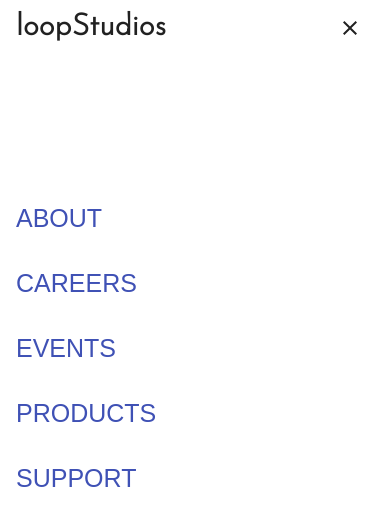
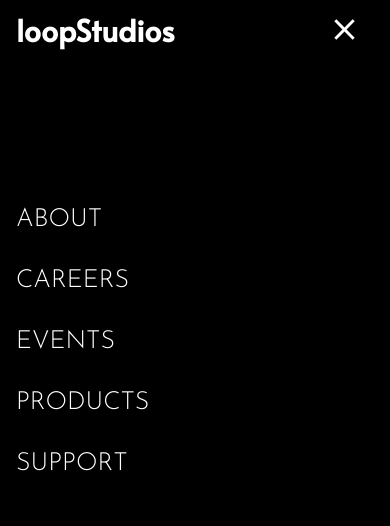
Before and after one commit to maxenceyrowah/loopstudios-landing-main, a React (Create React App) app: page / in a window 390 px wide. Both pictures are taken after a click on the button 308 px from the left and 55 px from the top of the page. Shown: the top 526 px of the page. Built offline with nearby package versions, Linux system fonts and the light colour scheme.

Commit message:
feat: add responsive screen menu for the mobile

```diff
--- a/src/components/Header-Content/ResponsiveMenu.js
+++ b/src/components/Header-Content/ResponsiveMenu.js
@@ -1,38 +1,28 @@
-import React from 'react';
-import { makeStyles } from '@material-ui/core/styles';
-import Button from '@material-ui/core/Button';
-import Dialog from '@material-ui/core/Dialog';
-import ListItem from '@material-ui/core/ListItem';
-import List from '@material-ui/core/List';
-import Toolbar from '@material-ui/core/Toolbar';
-import IconButton from '@material-ui/core/IconButton';
-import CloseIcon from '@material-ui/icons/Close';
-import Slide from '@material-ui/core/Slide';
-import { Menu } from '@material-ui/icons';
-import {Link} from "@material-ui/core"
+import React, { useState, forwardRef } from 'react';
+import { Button, Dialog, ListItem, List, Toolbar, IconButton, Slide, Link, withStyles } from '@material-ui/core';
+import { Menu, Close } from '@material-ui/icons';
 
-const useStyles = makeStyles((theme) => ({
-  appBar: {
-    position: 'relative'
-  },
-  title: {
-    marginLeft: theme.spacing(2),
-    flex: 1
-  },
-  dialog: {
+
+const StyledDialog = withStyles({
+  paperFullScreen: {
+    width: '100%',
+    height: '100%',
+    margin: 0,
+    maxWidth: '100%',
+    maxHeight: 'none',
+    borderRadius: 0,
+    backgroundColor: 'black',
     color: 'white',
-    backgroundColor: 'black'
-    // opacity: 0.8
   }
-}));
+})(Dialog);
 
-const Transition = React.forwardRef(function Transition(props, ref) {
+
+const Transition = forwardRef(function Transition(props, ref) {
   return <Slide direction="left" ref={ref} {...props} />;
 });
 
-export default function FullScreenDialog() {
-  const classes = useStyles();
-  const [open, setOpen] = React.useState(false);
+const ResponsiveMenu = () => {
+  const [open, setOpen] = useState(false);
 
   const handleClickOpen = () => {
     setOpen(true);
@@ -48,34 +38,44 @@ export default function FullScreenDialog() {
         <Menu fontSize="large" />
       </Button>
 
-      <Dialog fullScreen open={open} onClose={handleClose} TransitionComponent={Transition} className={classes.dialog}>
+      <StyledDialog fullScreen open={open} onClose={handleClose} TransitionComponent={Transition}>
         <Toolbar>
-          <p className="title-loop">
-            loopStudios
-          </p>
+          <p className="title-loop">loopStudios</p>
           <IconButton edge="start" color="inherit" onClick={handleClose} aria-label="close">
-            <CloseIcon />
+            <Close fontSize="large" />
           </IconButton>
         </Toolbar>
 
         <List className="menu_list">
           <ListItem>
-          <Link underline="none" component="button" className="menu_list-mod">ABOUT</Link>
+            <Link underline="none" component="button" className="menu_list-mod">
+              ABOUT
+            </Link>
           </ListItem>
           <ListItem>
-          <Link underline="none" component="button" className="menu_list-mod">CAREERS</Link>
+            <Link underline="none" component="button" className="menu_list-mod">
+              CAREERS
+            </Link>
           </ListItem>
           <ListItem>
-          <Link underline="none" component="button" className="menu_list-mod">EVENTS</Link>
+            <Link underline="none" component="button" className="menu_list-mod">
+              EVENTS
+            </Link>
           </ListItem>
           <ListItem>
-          <Link underline="none" component="button" className="menu_list-mod">PRODUCTS</Link>
+            <Link underline="none" component="button" className="menu_list-mod">
+              PRODUCTS
+            </Link>
           </ListItem>
           <ListItem>
-          <Link underline="none" component="button" className="menu_list-mod">SUPPORT</Link>
+            <Link underline="none" component="button" className="menu_list-mod">
+              SUPPORT
+            </Link>
           </ListItem>
         </List>
-      </Dialog>
+      </StyledDialog>
     </div>
   );
-}
+};
+
+export default ResponsiveMenu;
--- a/src/index.js
+++ b/src/index.js
@@ -5,9 +5,9 @@ import App from './components/App';
 import reportWebVitals from './reportWebVitals';
 
 ReactDOM.render(
-  <React.StrictMode>
-    <App />
-  </React.StrictMode>,
+  // <React.StrictMode>
+  <App />,
+  // </React.StrictMode>,
   document.getElementById('root')
 );
 
--- a/src/styles/custom/header-content.scss
+++ b/src/styles/custom/header-content.scss
@@ -2,7 +2,7 @@
   text-transform: uppercase;
   border: 2px solid hsl(0, 0%, 100%);
   color: hsl(0, 0%, 100%);
-  padding: 0 20px;
+  padding: 0 15px;
   width: 310px;
   position: relative;
   top: 8rem;
--- a/src/styles/custom/navbar.scss
+++ b/src/styles/custom/navbar.scss
@@ -15,6 +15,10 @@
     .navbar_link {
       margin-right: 30px;
       color: white;
+
+      &:hover {
+        border-bottom: 2px solid white;
+      }
     }
   }
 }
--- a/src/styles/custom/responsive-menu.scss
+++ b/src/styles/custom/responsive-menu.scss
@@ -6,7 +6,8 @@
   .menu_list-mod {
     margin-top: 20px;
     font-size: 25px;
-      // color: white;
+    color: white;
+    font-family: 'Josefin Sans', 'sans-serif';
   }
 }
 
@@ -16,4 +17,5 @@
   font-weight: 600;
   line-height: 1.6;
   letter-spacing: 0.0075em;
+  font-family: 'Alata', 'sans-serif';
 }
--- a/src/styles/index.scss
+++ b/src/styles/index.scss
@@ -5,10 +5,6 @@ body {
   margin: 0;
   font-family: 'Josefin Sans', 'Alata', sans-serif;
   font-size: 15px;
-}
-
-code {
-  font-family: source-code-pro, Menlo, Monaco, Consolas, 'Courier New', monospace;
 }
 
 * {
@@ -25,4 +21,4 @@ code {
 @import './custom/navbar.scss';
 @import './custom/header.scss';
 @import './custom/header-content';
-@import "./custom/responsive-menu";
+@import './custom/responsive-menu';
```
Also changed, not shown: 1 other file (tests, documents, lock files or other folders). Lines whose indentation alone changed are shown as unchanged.
